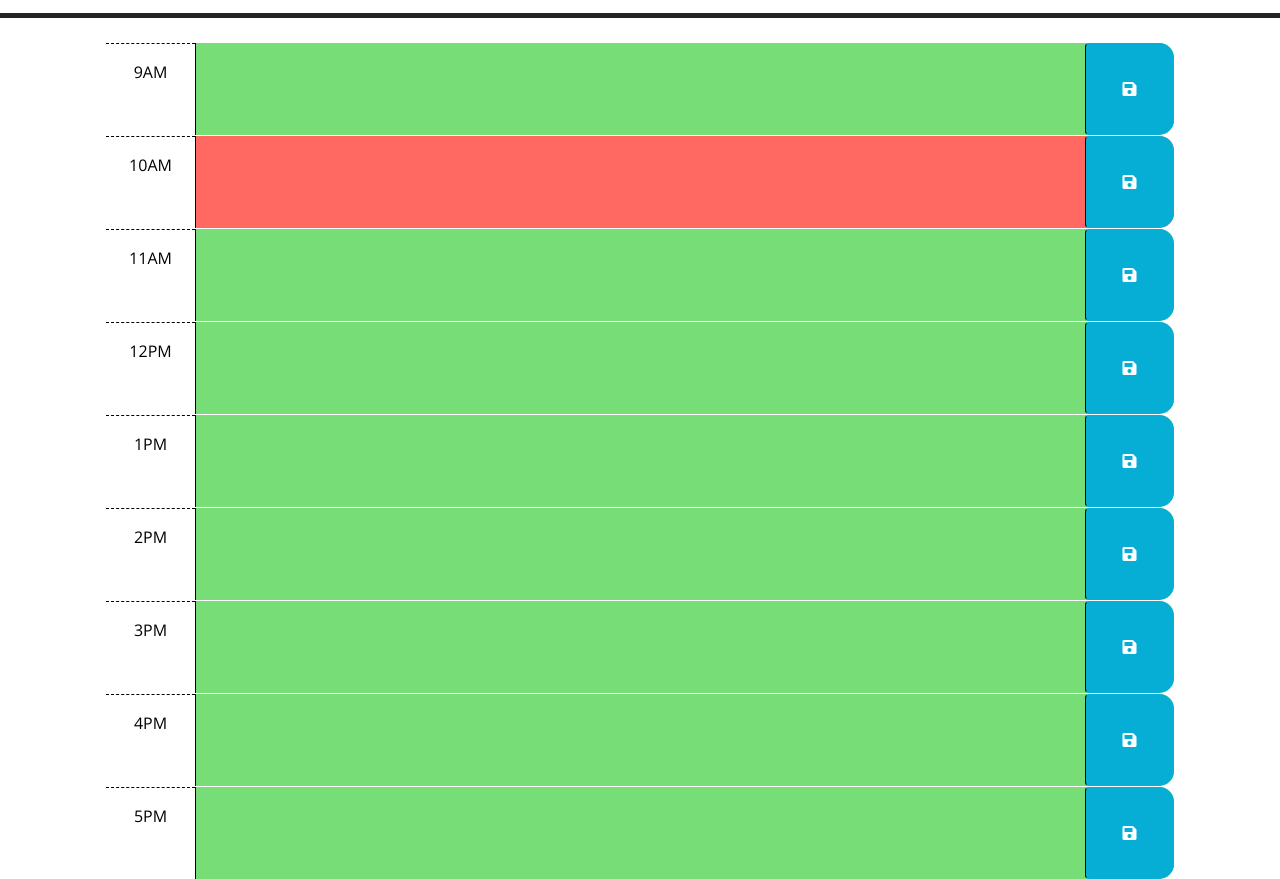
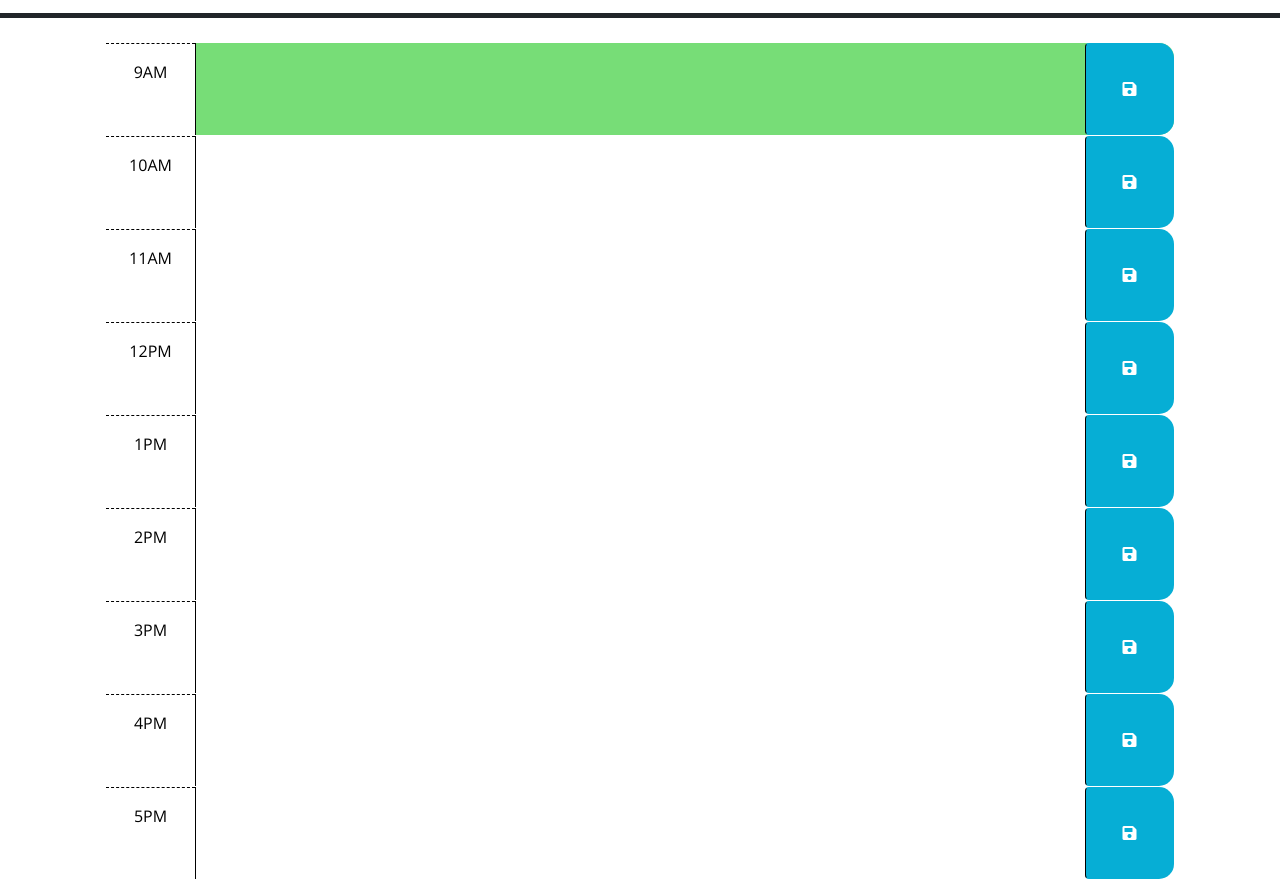
Before and after one commit to HankRichter/Calendar, a plain HTML site: page index.html in a window 1280 px wide. Shown: the part 260-1139 px from the top of the page. Drawn offline with nearby package versions, Linux system fonts and the light colour scheme.

Commit message:
Cleared classes from HTML

```diff
--- a/index.html
+++ b/index.html
@@ -49,7 +49,7 @@
       </div>
 
       <!-- Example of a a present time block. The "present" class adds a red background color. -->
-      <div id="hour-10" class="row time-block present">
+      <div id="hour-10" class="row time-block">
         <div class="col-2 col-md-1 hour text-center py-3">10AM</div>
         <textarea class="col-8 col-md-10 description" rows="3"> </textarea>
         <button class="btn saveBtn col-2 col-md-1" aria-label="save">
@@ -58,7 +58,7 @@
       </div>
 
       <!-- Example of a future time block. The "future" class adds a green background color. -->
-      <div id="hour-11" class="row time-block future">
+      <div id="hour-11" class="row time-block">
         <div class="col-2 col-md-1 hour text-center py-3">11AM</div>
         <textarea class="col-8 col-md-10 description" rows="3"> </textarea>
         <button class="btn saveBtn col-2 col-md-1" aria-label="save">
@@ -66,7 +66,7 @@
         </button>
       </div>
 
-      <div id="hour-12" class="row time-block future">
+      <div id="hour-12" class="row time-block">
         <div class="col-2 col-md-1 hour text-center py-3">12PM</div>
         <textarea class="col-8 col-md-10 description" rows="3"> </textarea>
         <button class="btn saveBtn col-2 col-md-1" aria-label="save">
@@ -74,7 +74,7 @@
         </button>
       </div>
 
-      <div id="hour-13" class="row time-block future">
+      <div id="hour-13" class="row time-block">
         <div class="col-2 col-md-1 hour text-center py-3">1PM</div>
         <textarea class="col-8 col-md-10 description" rows="3"> </textarea>
         <button class="btn saveBtn col-2 col-md-1" aria-label="save">
@@ -82,7 +82,7 @@
         </button>
       </div>
 
-      <div id="hour-14" class="row time-block future">
+      <div id="hour-14" class="row time-block">
         <div class="col-2 col-md-1 hour text-center py-3">2PM</div>
         <textarea class="col-8 col-md-10 description" rows="3"> </textarea>
         <button class="btn saveBtn col-2 col-md-1" aria-label="save">
@@ -90,7 +90,7 @@
         </button>
       </div>
 
-      <div id="hour-15" class="row time-block future">
+      <div id="hour-15" class="row time-block">
         <div class="col-2 col-md-1 hour text-center py-3">3PM</div>
         <textarea class="col-8 col-md-10 description" rows="3"> </textarea>
         <button class="btn saveBtn col-2 col-md-1" aria-label="save">
@@ -98,7 +98,7 @@
         </button>
       </div>
 
-      <div id="hour-16" class="row time-block future">
+      <div id="hour-16" class="row time-block">
         <div class="col-2 col-md-1 hour text-center py-3">4PM</div>
         <textarea class="col-8 col-md-10 description" rows="3"> </textarea>
         <button class="btn saveBtn col-2 col-md-1" aria-label="save">
@@ -106,7 +106,7 @@
         </button>
       </div>
 
-      <div id="hour-17" class="row time-block future">
+      <div id="hour-17" class="row time-block">
         <div class="col-2 col-md-1 hour text-center py-3">5PM</div>
         <textarea class="col-8 col-md-10 description" rows="3"> </textarea>
         <button class="btn saveBtn col-2 col-md-1" aria-label="save">
```
